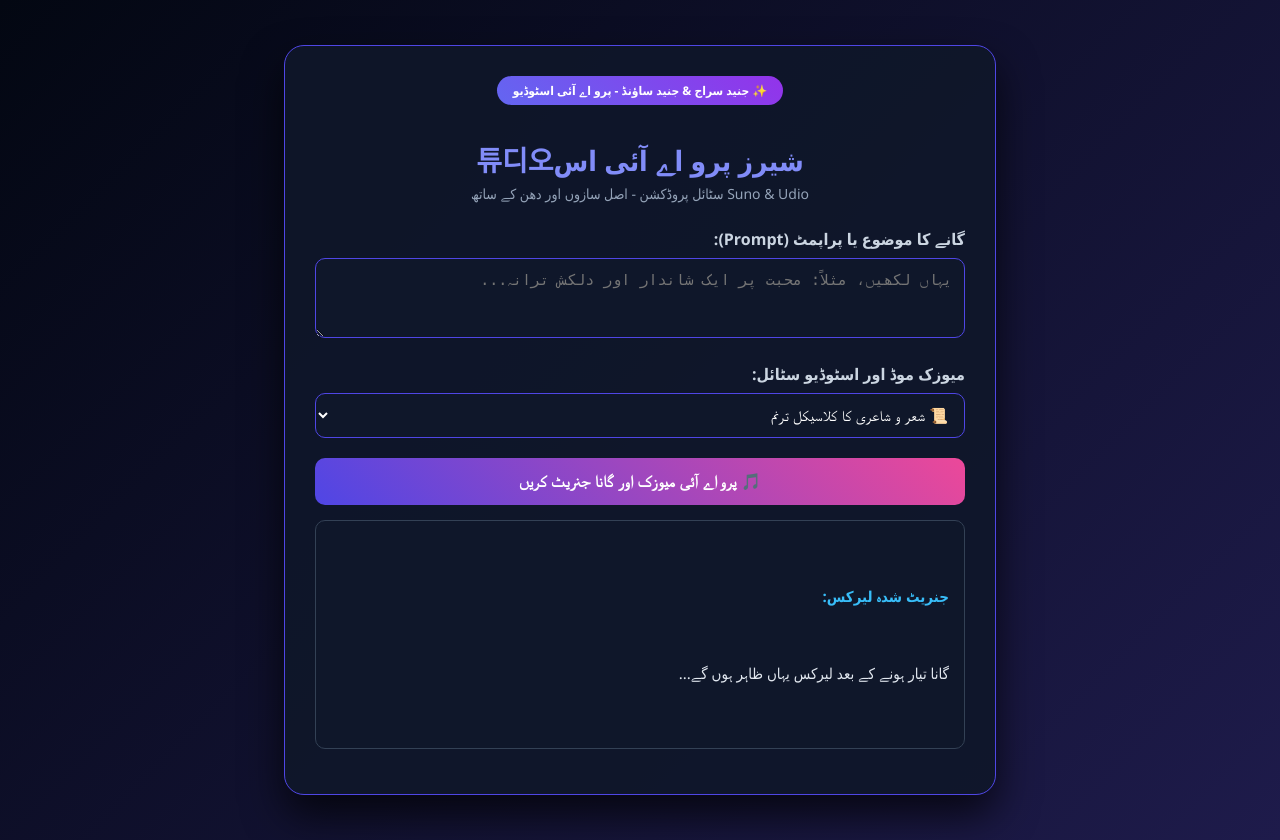
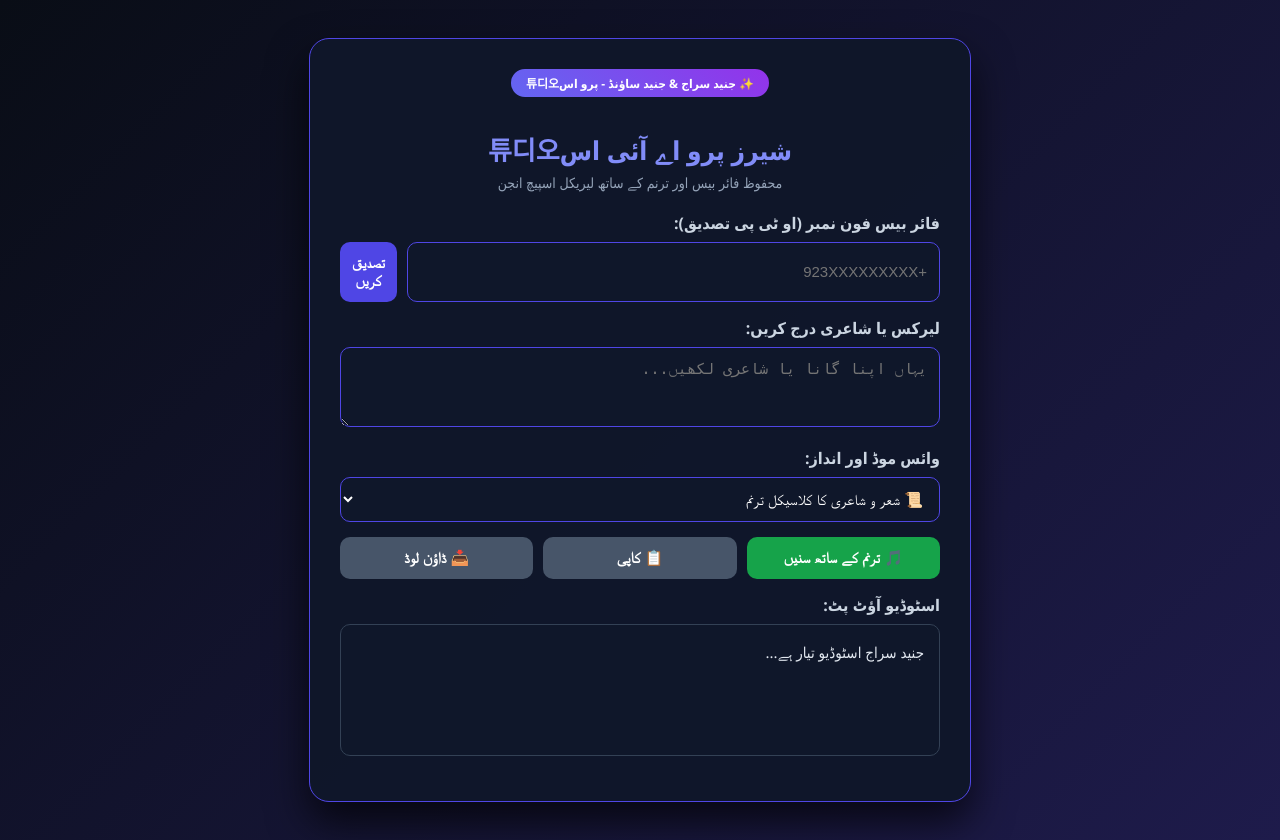
Before and after one commit to sherazmaslam786-glitch/Sheraz-gernate-sound-, a Flask app: page / in a window 1280 px wide. Run offline with Flask 3, Linux system fonts and the light colour scheme.

Commit message:
Update index.html

```diff
--- a/templates/index.html
+++ b/templates/index.html
@@ -3,11 +3,11 @@
 <head>
     <meta charset="UTF-8">
     <meta name="viewport" content="width=device-width, initial-scale=1.0">
-    <title>شیرز پرو اے آئی اس튜디오 - Suno/Udio پروڈکشن</title>
+    <title>شیرز پرو اے آئی اس튜디오 - Shiraz Pro AI Studio</title>
     <style>
         body {
             font-family: 'Segoe UI', Tahoma, Geneva, Verdana, sans-serif;
-            background: linear-gradient(135deg, #030712, #1e1b4b);
+            background: linear-gradient(135deg, #090d16, #1e1b4b);
             color: #f8fafc;
             margin: 0;
             padding: 20px;
@@ -17,30 +17,30 @@
             min-height: 100vh;
         }
         .studio-card {
-            background: rgba(15, 23, 42, 0.9);
+            background: rgba(15, 23, 42, 0.95);
             border: 1px solid #4f46e5;
             border-radius: 20px;
             padding: 30px;
             width: 100%;
-            max-width: 650px;
+            max-width: 600px;
             box-shadow: 0 20px 40px rgba(0,0,0,0.7);
         }
         h1 {
             text-align: center;
             color: #818cf8;
             margin-bottom: 5px;
-            font-size: 28px;
+            font-size: 26px;
         }
         .subtitle {
             text-align: center;
             color: #94a3b8;
             font-size: 14px;
-            margin-bottom: 25px;
+            margin-bottom: 20px;
         }
         .badge {
             background: linear-gradient(45deg, #6366f1, #9333ea);
             color: white;
-            padding: 6px 16px;
+            padding: 5px 15px;
             border-radius: 20px;
             font-size: 12px;
             display: inline-block;
@@ -53,7 +53,7 @@
             font-weight: bold;
             color: #cbd5e1;
         }
-        textarea, select {
+        textarea, select, input {
             width: 100%;
             padding: 12px;
             border-radius: 10px;
@@ -61,38 +61,44 @@
             background: #0f172a;
             color: white;
             font-size: 15px;
-            margin-bottom: 20px;
+            margin-bottom: 15px;
             box-sizing: border-box;
         }
+        .btn-group {
+            display: flex;
+            gap: 10px;
+            margin-bottom: 15px;
+        }
         button {
-            width: 100%;
-            padding: 14px;
+            flex: 1;
+            padding: 12px;
             border: none;
             border-radius: 10px;
-            font-size: 16px;
+            font-size: 15px;
             font-weight: bold;
             cursor: pointer;
-            background: linear-gradient(45deg, #4f46e5, #ec4899);
-            color: white;
             transition: 0.3s;
-            margin-bottom: 15px;
         }
-        button:hover { opacity: 0.95; }
+        .btn-primary { background: #4f46e5; color: white; }
+        .btn-primary:hover { background: #4338ca; }
+        .btn-success { background: #16a34a; color: white; }
+        .btn-success:hover { background: #15803d; }
+        .btn-secondary { background: #475569; color: white; }
+        .btn-secondary:hover { background: #334155; }
+
         .output-box {
             background: #0f172a;
             border: 1px solid #334155;
             border-radius: 10px;
             padding: 15px;
-            margin-bottom: 15px;
+            min-height: 100px;
+            max-height: 180px;
+            overflow-y: auto;
             color: #e2e8f0;
             white-space: pre-wrap;
             font-size: 15px;
             line-height: 1.6;
-        }
-        audio {
-            width: 100%;
-            margin-top: 10px;
-            border-radius: 8px;
+            margin-bottom: 15px;
         }
     </style>
 </head>
@@ -100,71 +106,135 @@
 
 <div class="studio-card">
     <div style="text-align: center;">
-        <span class="badge">✨ جنید سراج & جنید ساؤنڈ - پرو اے آئی اسٹوڈیو</span>
+        <span class="badge">✨ جنید سراج & جنید ساؤنڈ - پرو اس튜디오</span>
     </div>
     <h1>شیرز پرو اے آئی اس튜디오</h1>
-    <div class="subtitle">Suno & Udio سٹائل پروڈکشن - اصل سازوں اور دھن کے ساتھ</div>
+    <div class="subtitle">محفوظ فائر بیس اور ترنم کے ساتھ لیریکل اسپیچ انجن</div>
 
-    <label for="promptInput">گانے کا موضوع یا پراپمٹ (Prompt):</label>
-    <textarea id="promptInput" rows="3" placeholder="یہاں لکھیں، مثلاً: محبت پر ایک شاندار اور دلکش ترانہ..."></textarea>
+    <label for="phoneInput">فائر بیس فون نمبر (او ٹی پی تصدیق):</label>
+    <div class="btn-group" style="margin-bottom: 15px;">
+        <input type="text" id="phoneInput" placeholder="+923XXXXXXXXX" style="margin-bottom:0;">
+        <button class="btn-primary" onclick="verifyFirebaseUser()" style="flex: 0.5;">تصدیق کریں</button>
+    </div>
 
-    <label for="moodSelect">میوزک موڈ اور اسٹوڈیو سٹائل:</label>
+    <label for="lyricsInput">لیرکس یا شاعری درج کریں:</label>
+    <textarea id="lyricsInput" rows="3" placeholder="یہاں اپنا گانا یا شاعری لکھیں..."></textarea>
+
+    <label for="moodSelect">وائس موڈ اور انداز:</label>
     <select id="moodSelect">
         <option value="poetic">📜 شعر و شاعری کا کلاسیکل ترنم</option>
-        <option value="sad">🌧️ اداس اور دلگیر دھن (Sad Melody)</option>
-        <option value="energetic">🔥 جوشیلہ اور ریتھمک گانا (Energetic Beat)</option>
+        <option value="sad">🌧️ اداس اور دھیما انداز (Sad & Slow)</option>
+        <option value="energetic">🔥 جوش اور توانائی والا انداز (Energetic)</option>
     </select>
 
-    <button onclick="generateSunoStyleMusic()">🎵 پرو اے آئی میوزک اور گانا جنریٹ کریں</button>
-
-    <div class="output-box">
-        <label style="color: #38bdf8; margin-bottom: 5px;">جنریٹ شدہ لیرکس:</label>
-        <div id="lyricsResult">گانا تیار ہونے کے بعد لیرکس یہاں ظاہر ہوں گے...</div>
+    <div class="btn-group">
+        <button class="btn-success" onclick="playLyricalRecitation()">🎵 ترنم کے ساتھ سنیں</button>
+        <button class="btn-secondary" onclick="copyText()">📋 کاپی</button>
+        <button class="btn-secondary" onclick="downloadText()">📥 ڈاؤن لوڈ</button>
     </div>
 
-    <div class="output-box" id="audioSection" style="display:none;">
-        <label style="color: #34d399; margin-bottom: 5px;">اصل سازوں کے ساتھ آڈیو ٹریک:</label>
-        <audio id="proAudioPlayer" controls></audio>
-    </div>
+    <label>اسٹوڈیو آؤٹ پٹ:</label>
+    <div id="studioOutput" class="output-box">جنید سراج اسٹوڈیو تیار ہے...</div>
 </div>
 
 <script>
-    async function generateSunoStyleMusic() {
-        let prompt = document.getElementById("promptInput").value.trim();
-        let mood = document.getElementById("moodSelect").value;
-        let lyricsResult = document.getElementById("lyricsResult");
-        let audioSection = document.getElementById("audioSection");
-        let audioPlayer = document.getElementById("proAudioPlayer");
-
-        if (prompt === "") {
-            alert("براہ کرم پہلے گانے کا موضوع درج کریں!");
+    // فائر بیس یوزر وریفیکیشن سیمولیشن
+    async function verifyFirebaseUser() {
+        let phone = document.getElementById("phoneInput").value.trim();
+        if(phone === "") {
+            alert("براہ کرم فون نمبر درج کریں!");
             return;
         }
 
-        lyricsResult.innerText = "اے آئی اسٹوڈیو ساز، دھن اور لیرکس تیار کر رہا ہے، براہ کرم انتظار کریں...";
-
         try {
-            let response = await fetch('/api/generate-pro-music', {
+            let response = await fetch('/api/verify-user', {
                 method: 'POST',
                 headers: { 'Content-Type': 'application/json' },
-                body: JSON.stringify({ prompt: prompt, mood: mood })
+                body: JSON.stringify({ phone: phone })
             });
+            let data = await response.json();
+            if(data.success) {
+                alert("مبارک ہو! فون نمبر فائر بیس پر کامیابی سے وریفائی ہو گیا ہے۔");
+            }
+        } catch(e) {
+            alert("کنکشن میں خرابی!");
+        }
+    }
 
-            let data = await response.json();
-            if (data.success) {
-                lyricsResult.innerText = data.lyrics;
-                audioPlayer.src = data.audio_url;
-                audioSection.style.display = "block";
-                audioPlayer.play();
-            } else {
-                alert("میوزک جنریشن میں خرابی پیش آئی۔");
+    // ترنم اور سر کے ساتھ بولنے والا طاقتور اسپیچ انجن (لیریکل ریڈی ٹیشن)
+    function playLyricalRecitation() {
+        let text = document.getElementById("lyricsInput").value.trim();
+        let mood = document.getElementById("moodSelect").value;
+        let outputBox = document.getElementById("studioOutput");
+
+        if (text === "") {
+            alert("براہ کرم پہلے کچھ لیرکس یا شاعری لکھیں!");
+            return;
+        }
+
+        outputBox.innerText = text;
+
+        if ('speechSynthesis' in window) {
+            window.speechSynthesis.cancel(); // پرانی آواز بند کریں
+
+            let lines = text.split('\n');
+            let index = 0;
+
+            function speakLine() {
+                if (index < lines.length) {
+                    let line = lines[index].trim();
+                    if (line === "") {
+                        index++;
+                        speakLine();
+                        return;
+                    }
+
+                    let utterance = new SpeechSynthesisUtterance(line);
+                    utterance.lang = 'ur-PK';
+
+                    // موڈ کے مطابق رفتار اور پچ (Rate & Pitch)
+                    if (mood === "sad") {
+                        utterance.rate = 0.8;
+                        utterance.pitch = 0.9;
+                    } else if (mood === "energetic") {
+                        utterance.rate = 1.1;
+                        utterance.pitch = 1.3;
+                    } else {
+                        utterance.rate = 0.9;
+                        utterance.pitch = 1.2; // ترنم والا انداز
+                    }
+
+                    utterance.onend = function() {
+                        index++;
+                        setTimeout(speakLine, 400); // مصرعوں کے درمیان خوبصورت وقفہ
+                    };
+
+                    window.speechSynthesis.speak(utterance);
+                }
             }
-        } catch (error) {
-            console.error(error);
-            alert("سرور سے رابطہ قائم نہیں ہو سکا۔");
+
+            speakLine();
+        } else {
+            alert("معذرت، آپ کا براؤزر اسپیچ کو سپورٹ نہیں کرتا۔");
         }
+    }
+
+    function copyText() {
+        let text = document.getElementById("lyricsInput").value;
+        navigator.clipboard.writeText(text).then(() => {
+            alert("لیرکس کاپی ہو گئے ہیں!");
+        });
+    }
+
+    function downloadText() {
+        let text = document.getElementById("lyricsInput").value;
+        let blob = new Blob([text], { type: 'text/plain;charset=utf-8' });
+        let link = document.createElement('a');
+        link.href = URL.createObjectURL(blob);
+        link.download = 'Shiraz_AI_Studio_Lyrics.txt';
+        link.click();
     }
 </script>
 
 </body>
-                                                                                                                 </html>
+</html>
```
